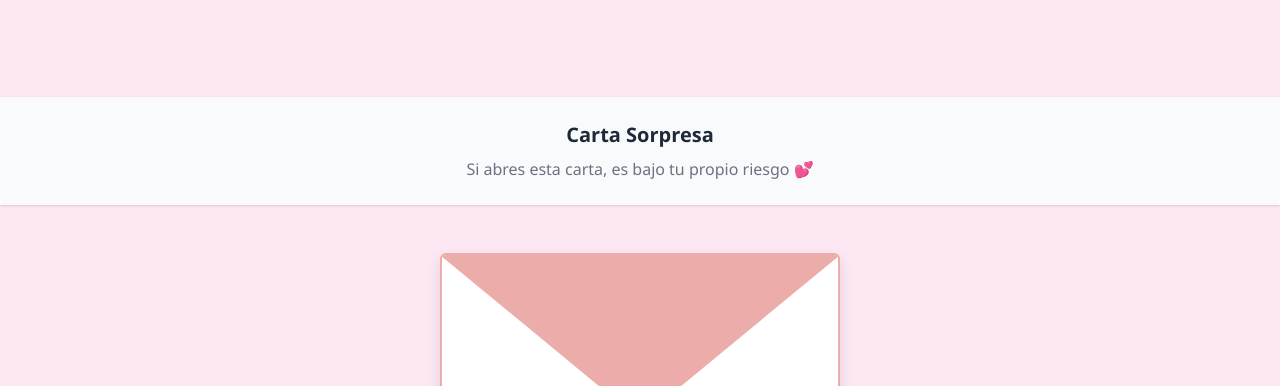
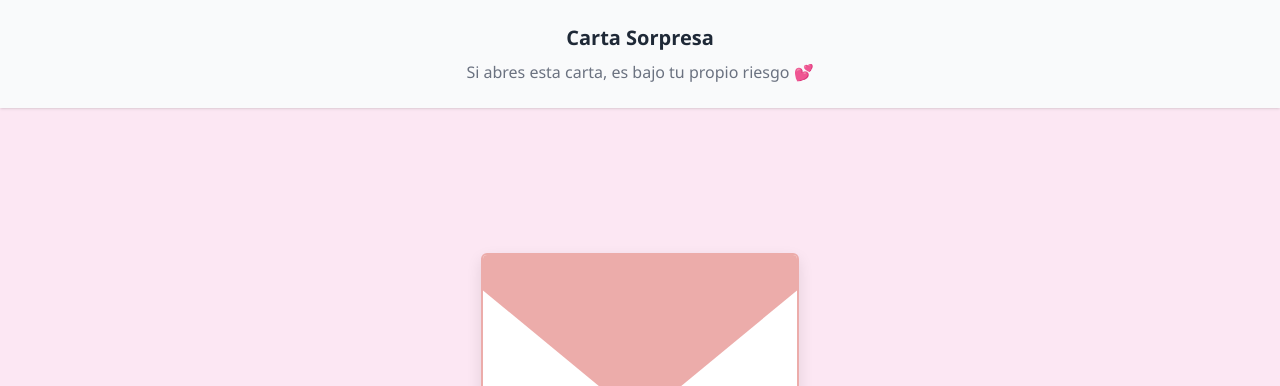
Before and after one commit to Ale-Rosales/nuevo_proyecto, a plain HTML site: page apertura.html in a window 1280 px wide. Shown: the top 386 px of the page. Drawn offline with nearby package versions, Linux system fonts and the light colour scheme.

Commit message:
ahora si ya

```diff
--- a/apertura.html
+++ b/apertura.html
@@ -138,16 +138,15 @@
     }
   </style>
 </head>
-<body class="bg-pink-100 text-gray-800 min-h-screen flex flex-col items-center justify-center">
+<body class="bg-pink-100 text-gray-800 min-h-screen flex flex-col items-center justify-between">
 
   <header class="w-full text-center py-6 bg-gray-50 shadow">
     <h1 class="text-xl font-bold">Carta Sorpresa</h1>
     <span style="display:block; height:0.5em;"></span>
     <p class="text-gray-500">Si abres esta carta, es bajo tu propio riesgo 💕</p>
   </header>
-    <br>
-    <br>
 
+  <main class="flex-grow flex justify-center items-center">
     <div class="envelope" onclick="abrirCarta()">
       <div class="flap">
         <div class="seal">💗</div>
@@ -169,9 +168,7 @@
       </div>
 
     </div>
-
-  </br>
-  </br>
+  </main>
 
   <footer class="w-full text-center py-4 bg-pink-200 text-gray-700 hover:underline">
     <a href="final.html" target="_blank" class="text-gray-500">
@@ -193,4 +190,5 @@
   </script>
 
 </body>
+
 </html>
```
Also changed, not shown: final.html (+5 -0 lines), 1 other file. Lines whose indentation alone changed are shown as unchanged.
